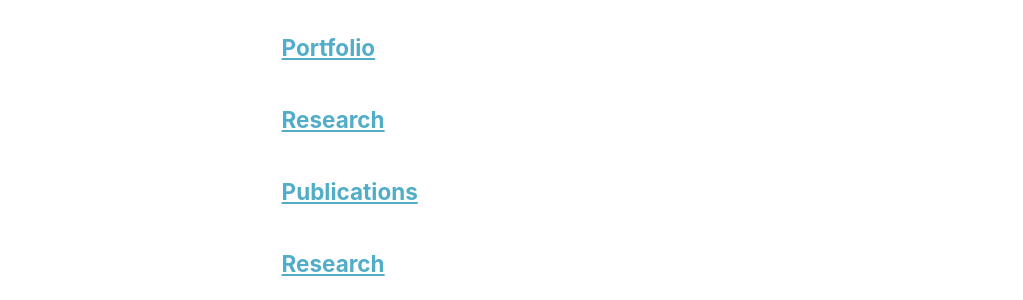
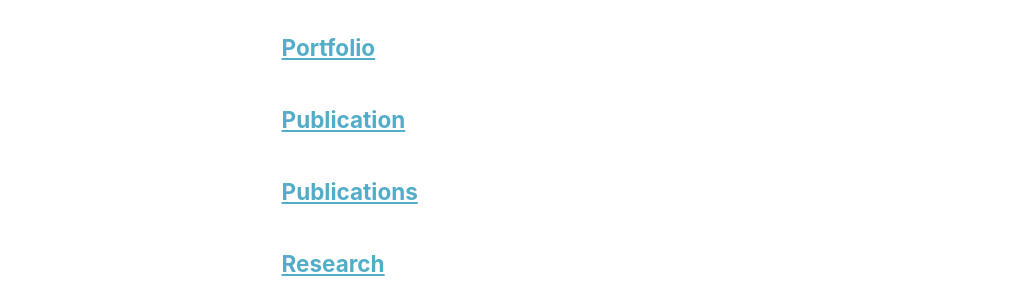
Before and after one commit to bobbieyang/bobbieyang.github.io, a Jekyll site: the page built from _pages/page-archive.html, in a window 1280 px wide and 900 px high, scrolled down 776 px. Shown: the part 154-454 px from the top of the window, without its empty margins (0-1023 px from the left). Built offline with Jekyll 4.4.1, drawn with Linux system fonts in a browser that asks for light colours; a script bundle is joined from its source files by our own code; library files that are not in the unit come from our copies.

Commit message:
Update publication.md

```diff
--- a/_pages/publication.md
+++ b/_pages/publication.md
@@ -1,10 +1,10 @@
 ---
 layout: archive
-title: "Research"
-permalink: /research/
+title: "Publication"
+permalink: /publication/
 author_profile: true
 redirect_from:
-  - /research
+  - /publication
 ---
 
 {% include base_path %}
```
